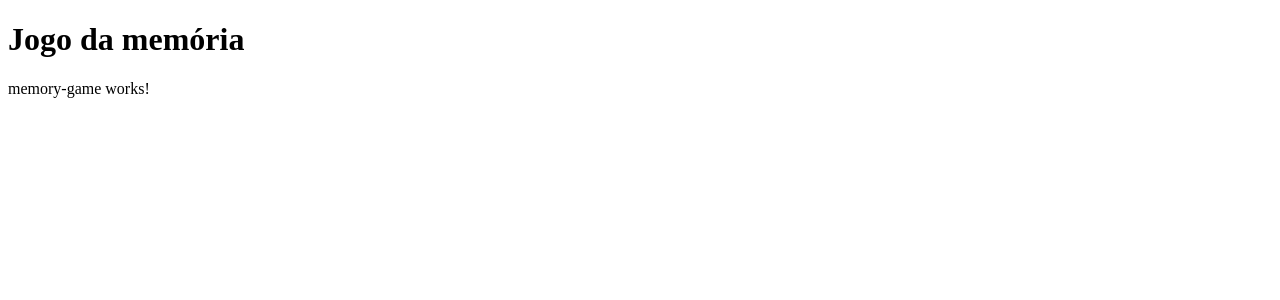
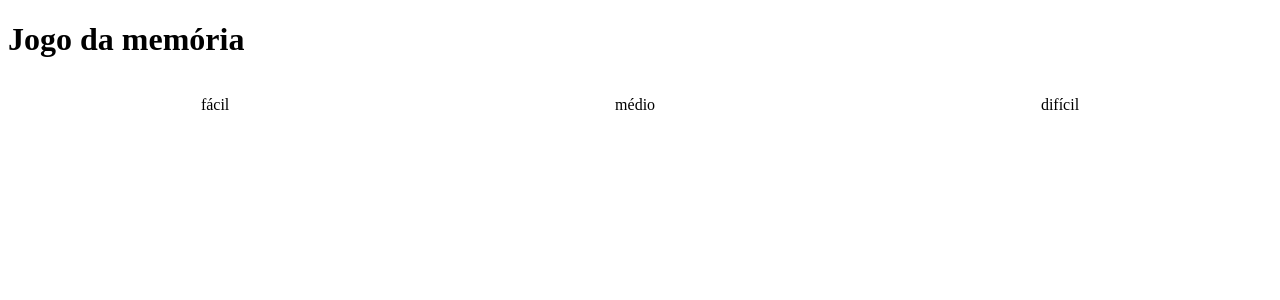
Before and after one commit to acamilass/memory-game-angular, an Angular app: page / in a window 1280 px wide. Shown: the top 300 px of the page. Built offline with nearby package versions, Linux system fonts and the light colour scheme.

Commit message:
Criar grid e níveis de dificuldade

```diff
--- a/src/app/memory-game/memory-game.component.html
+++ b/src/app/memory-game/memory-game.component.html
@@ -1 +1,14 @@
-<p>memory-game works!</p>
+<div class="game">
+  <div class="game__level">
+    <p (click)="selectLevel('easy')">fácil</p>
+    <p (click)="selectLevel('medium')">médio</p>
+    <p (click)="selectLevel('hard')">difícil</p>
+  </div>
+  <div class="game__grid" >
+    <img
+      *ngFor="let card of cardsArr"
+      class="game__img"
+      src="{{ card }}"
+      alt="Cartão do jogo da memória">
+  </div>
+</div>
--- a/src/app/memory-game/memory-game.component.scss
+++ b/src/app/memory-game/memory-game.component.scss
@@ -0,0 +1,27 @@
+.game {
+
+  &__level {
+    display: flex;
+    justify-content: space-around;
+
+    p {
+      cursor: pointer;
+    }
+  }
+
+
+  &__grid {
+    width: 700px;
+    height: 450px;
+
+    display: flex;
+    flex-wrap: wrap;
+    justify-content: space-evenly;
+  }
+
+  &__img {
+    height: 200px;
+    border-radius: 5px;
+    cursor: pointer;
+  }
+}
--- a/src/app/memory-game/memory-game.component.ts
+++ b/src/app/memory-game/memory-game.component.ts
@@ -7,9 +7,61 @@ import { Component, OnInit } from '@angular/core';
 })
 export class MemoryGameComponent implements OnInit {
 
+  cardsImages = [
+    'assets/natal/1.png',
+    'assets/natal/2.png',
+    'assets/natal/3.png',
+    'assets/natal/4.png',
+    'assets/natal/5.png',
+    'assets/natal/6.png',
+  ];
+
+  cardsArr: any;
+
   constructor() { }
 
   ngOnInit(): void {
+
+  }
+
+  shuffle(newArray: Array<string>): Array<string> {
+    let currentIndex = newArray.length;
+    let temporaryValue;
+    let randomIndex;
+
+    while (0 !== currentIndex) {
+      randomIndex = Math.floor(Math.random() * currentIndex);
+      currentIndex -= 1;
+      temporaryValue = newArray[currentIndex];
+      newArray[currentIndex] = newArray[randomIndex];
+      newArray[randomIndex] = temporaryValue;
+    }
+
+    return newArray;
+  }
+
+  selectLevel(type: string) {
+
+    if (type === 'easy') {
+      this.cardsArr = this.createNewArray(2);
+    } else if (type === 'medium') {
+      this.cardsArr = this.createNewArray(4);
+    } else if (type === 'hard') {
+      this.cardsArr = this.createNewArray(6);
+    }
+
+  }
+
+  createNewArray(lengthArray: number) {
+
+    let newArray = [];
+    const arr = this.shuffle(this.cardsImages);
+
+    for (var i = 0; i < lengthArray; i++) {
+      newArray.push(arr[i], arr[i]);
+    }
+
+    return this.shuffle(newArray);
   }
 
 }
```
